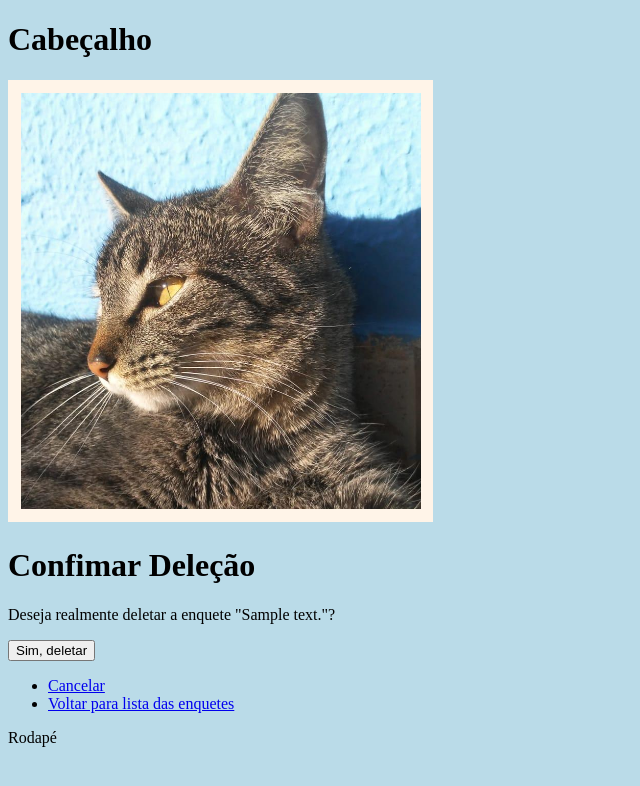
After one commit to seh-ayaka/django.polls, a Django app: page /enquetes/1/deletar in a window 1280 px wide. The commit adds this page. Shown: the top 786 px of the page, without its empty margins (0-640 px from the left). Run offline with Django 4.2, Linux system fonts and the light colour scheme; tables that the repository leaves empty hold one stand-in row (values such as "Sample post").

Commit message:
função deletar enquetes

```diff
--- /dev/null
+++ b/polls/templates/polls/question_confirm_delete.html
@@ -0,0 +1,17 @@
+{% extends 'polls/base.html' %}
+
+{% block content %}
+    <h1>Confimar Deleção</h1>
+    <p>Deseja realmente deletar a enquete "{{ question.question_text }}"?</p>
+
+    <form method="post">
+        {% csrf_token %}
+
+        <input type="submit" value="Sim, deletar">
+    </form>
+
+    <ul>
+        <li><a href="{% url 'question-detail' question.pk %}"> Cancelar </a></li>
+        <li><a href="{% url 'question-list' %}"> Voltar para lista das enquetes </a></li>
+    </ul>
+{% endblock content %}
--- a/polls/templates/polls/question_detail.html
+++ b/polls/templates/polls/question_detail.html
@@ -5,4 +5,9 @@
     <p>{{ question.question_text }}</p>
 
     <p>Data da Publicação: {{ question.pub_date }}</p>
+
+    <ul>
+        <li><a href="{% url 'question-list' %}">Listar Enquetes</a></li>
+        <li><a href="{% url 'question-delete' question.pk %}"> Deletar Enquete</a></li>
+    </ul>
 {% endblock content %}
--- a/polls/urls.py
+++ b/polls/urls.py
@@ -23,5 +23,6 @@ urlpatterns = [
 # página de cadastro  da nova enquete
     path('cadastrar', views.QuestionCreateView.as_view(), name="question-create"),
 
-    path('<int:pk>', views.QuestionDetailView.as_view(), name="question-detail")
+    path('<int:pk>', views.QuestionDetailView.as_view(), name="question-detail"),
+    path('<int:pk>/deletar', views.QuestionDeleteView.as_view(), name='question-delete')
 ]
--- a/polls/views.py
+++ b/polls/views.py
@@ -19,7 +19,7 @@ def results(request, question_id):
 def vote(request, question_id):
     return HttpResponse(f"Você vai votar na pergunta de número {question_id}")
 
-from django.views.generic import CreateView, ListView, DetailView
+from django.views.generic import CreateView, ListView, DetailView, DeleteView
 from django.urls import reverse_lazy
 
 class QuestionCreateView(CreateView):
@@ -32,6 +32,11 @@ class QuestionListView(ListView):
     model = Question
     context_object_name = 'questions'
 
+
 class QuestionDetailView(DetailView):
     model = Question
     context_object_name = 'question'
+
+class QuestionDeleteView(DeleteView):
+    model = Question
+    success_url= reverse_lazy("question-list")
```
